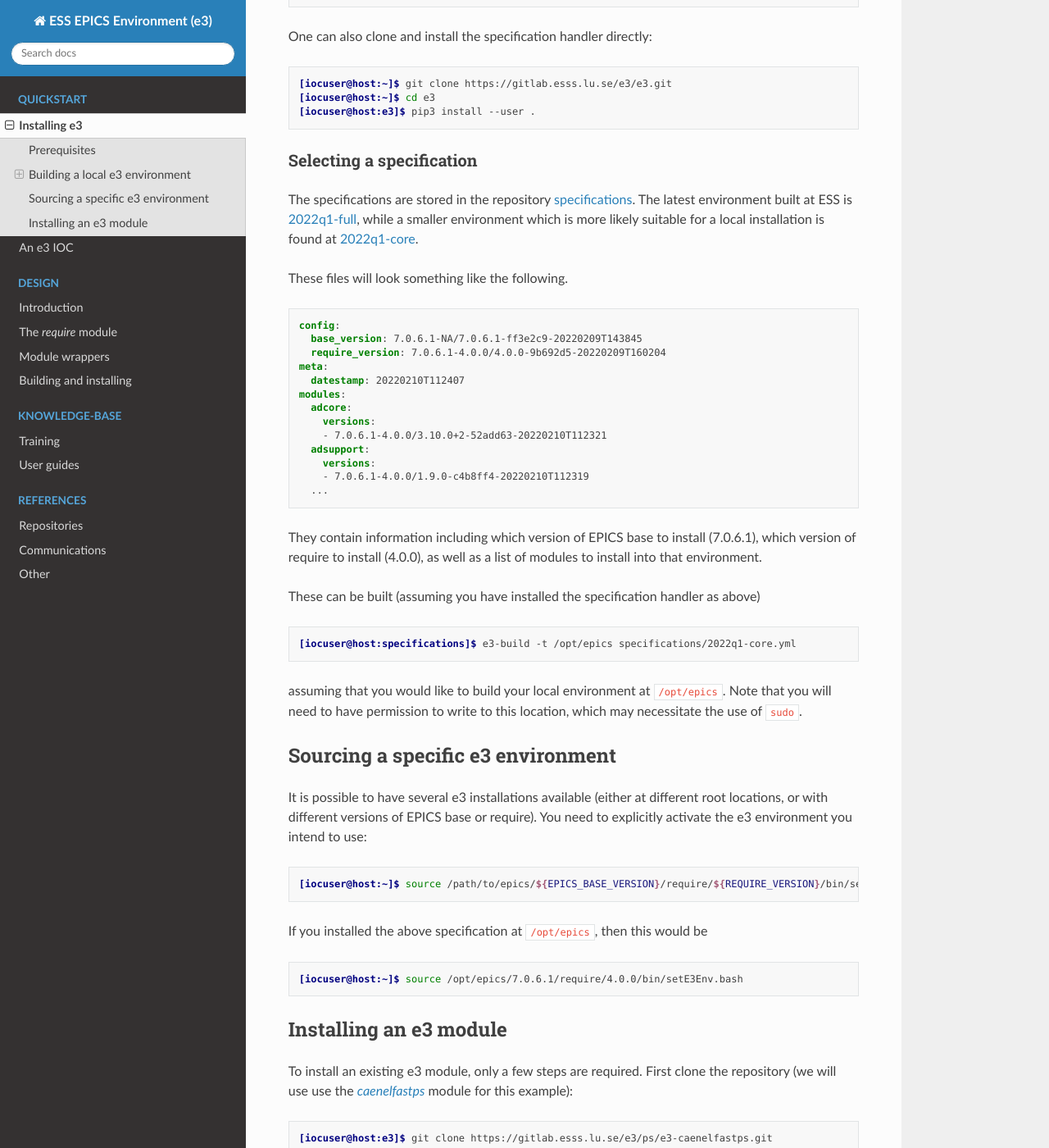
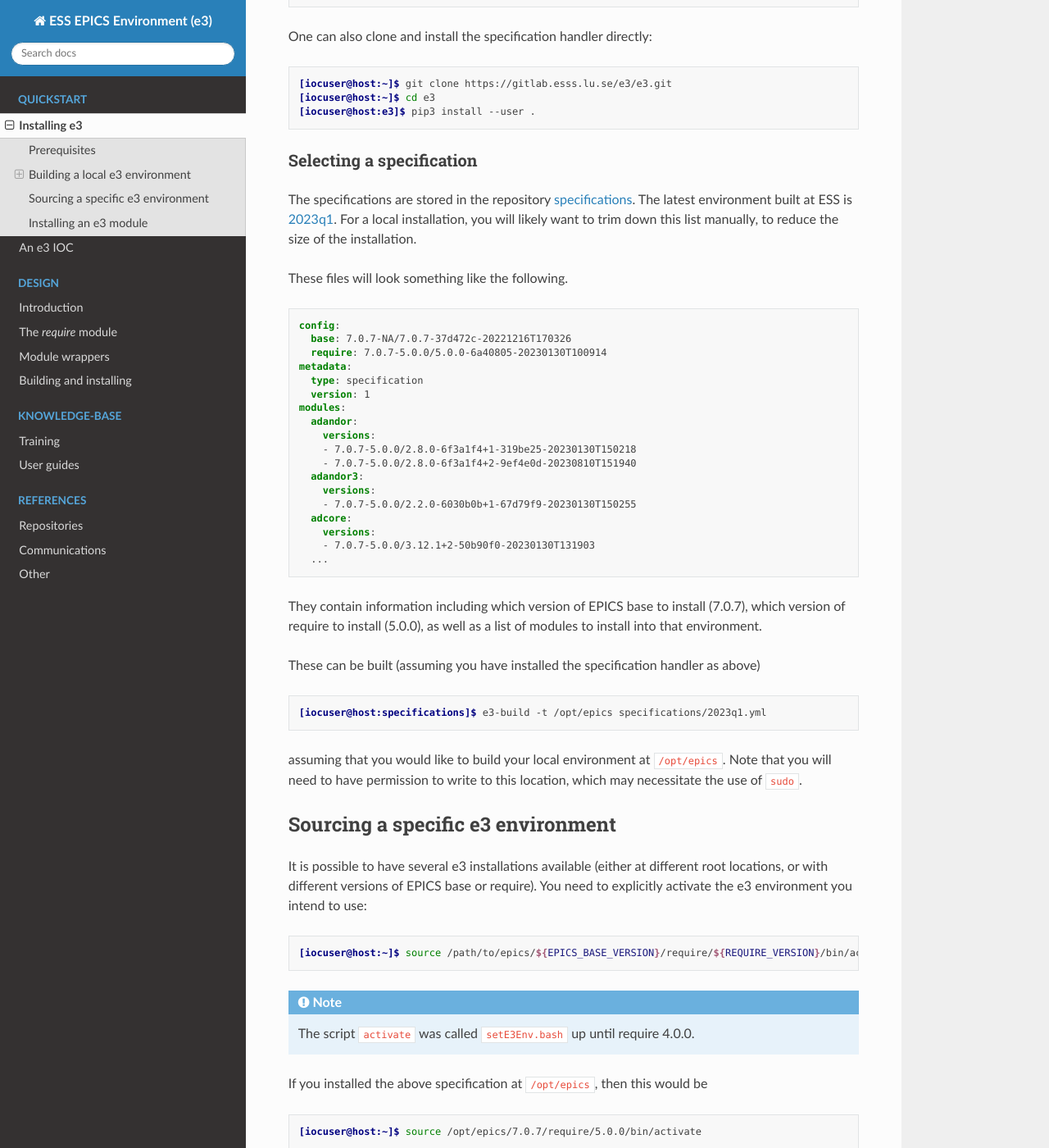
Before and after one commit to ttkorhonen/e3pages, a Sphinx documentation site: the page built from docs/quickstart/1_install.md, in a window 1280 px wide and 1400 px high, scrolled down 1032 px. Shown: the whole window at 82% size. Built offline with Sphinx 7.4.7 and the Read the Docs theme 2.0.0, drawn with Linux system fonts in a browser that asks for light colours; some of the changed text lies outside the part shown.

Commit message:
E3-1418: Fix links and use 2023q1
Some of the changes here are "cheats" - I merely updated the versions
of EPICS base and require in text strings instead of performing the
exercise and copying the output.

````diff
--- a/docs/quickstart/1_install.md
+++ b/docs/quickstart/1_install.md
@@ -2,7 +2,7 @@
 
 Building a core e3 installation using standard tools is relatively straightforward.
 To see which modules are included in such an installation, see the contents of
-[2022q1-core](https://gitlab.esss.lu.se/e3/specifications/-/blob/main/specifications/2022q1-core.yml);
+[2022q1](https://gitlab.esss.lu.se/e3/specifications/-/blob/main/specifications/2022q1.yml);
 more information will be provided below.
 
 ## Prerequisites
@@ -50,36 +50,41 @@ One can also clone and install the specification handler directly:
 ### Selecting a specification
 
 The specifications are stored in the repository [specifications](https://gitlab.esss.lu.se/e3/specifications).
-The latest environment built at ESS is [2022q1-full](https://gitlab.esss.lu.se/e3/specifications/-/blob/main/specifications/2022q1-full.yml),
-while a smaller environment which is more likely suitable for a local installation
-is found at [2022q1-core](https://gitlab.esss.lu.se/e3/specifications/-/blob/main/specifications/2022q1-core.yml).
+The latest environment built at ESS is [2023q1](https://gitlab.esss.lu.se/e3/specifications/-/blob/main/specifications/2023q1.yml).
+For a local installation, you will likely want to trim down this list manually,
+to reduce the size of the installation.
 
 These files will look something like the following.
 
 ```yaml
 config:
-  base_version: 7.0.6.1-NA/7.0.6.1-ff3e2c9-20220209T143845
-  require_version: 7.0.6.1-4.0.0/4.0.0-9b692d5-20220209T160204
-meta:
-  datestamp: 20220210T112407
+  base: 7.0.7-NA/7.0.7-37d472c-20221216T170326
+  require: 7.0.7-5.0.0/5.0.0-6a40805-20230130T100914
+metadata:
+  type: specification
+  version: 1
 modules:
+  adandor:
+    versions:
+    - 7.0.7-5.0.0/2.8.0-6f3a1f4+1-319be25-20230130T150218
+    - 7.0.7-5.0.0/2.8.0-6f3a1f4+2-9ef4e0d-20230810T151940
+  adandor3:
+    versions:
+    - 7.0.7-5.0.0/2.2.0-6030b0b+1-67d79f9-20230130T150255
   adcore:
     versions:
-    - 7.0.6.1-4.0.0/3.10.0+2-52add63-20220210T112321
-  adsupport:
-    versions:
-    - 7.0.6.1-4.0.0/1.9.0-c4b8ff4-20220210T112319
+    - 7.0.7-5.0.0/3.12.1+2-50b90f0-20230130T131903
   ...
 ```
 
-They contain information including which version of EPICS base to install (7.0.6.1),
-which version of require to install (4.0.0), as well as a list of modules to install
+They contain information including which version of EPICS base to install (7.0.7),
+which version of require to install (5.0.0), as well as a list of modules to install
 into that environment.
 
 These can be built (assuming you have installed the specification handler as above)
 
 ```console
-[iocuser@host:specifications]$ e3-build -t /opt/epics specifications/2022q1-core.yml
+[iocuser@host:specifications]$ e3-build -t /opt/epics specifications/2023q1.yml
 ```
 
 assuming that you would like to build your local environment at `/opt/epics`. Note
@@ -93,13 +98,17 @@ locations, or with different versions of EPICS base or require). You need to exp
 activate the e3 environment you intend to use:
 
 ```console
-[iocuser@host:~]$ source /path/to/epics/${EPICS_BASE_VERSION}/require/${REQUIRE_VERSION}/bin/setE3Env.bash
+[iocuser@host:~]$ source /path/to/epics/${EPICS_BASE_VERSION}/require/${REQUIRE_VERSION}/bin/activate
 ```
+
+:::{note}
+The script `activate` was called `setE3Env.bash` up until require 4.0.0.
+:::
 
 If you installed the above specification at `/opt/epics`, then this would be
 
 ```console
-[iocuser@host:~]$ source /opt/epics/7.0.6.1/require/4.0.0/bin/setE3Env.bash
+[iocuser@host:~]$ source /opt/epics/7.0.7/require/5.0.0/bin/activate
 ```
 
 ## Installing an e3 module
@@ -116,10 +125,10 @@ Next, modify `configure/RELEASE` to point towards the correct installation path.
 If you followed the above steps to install, it should look like the following:
 
 ```makefile
-EPICS_BASE:=/opt/epics/base-7.0.6.1
+EPICS_BASE:=/opt/epics/base-7.0.7
 
 E3_REQUIRE_NAME:=require
-E3_REQUIRE_VERSION:=4.0.0
+E3_REQUIRE_VERSION:=5.0.0
 
 # The definitions shown below can also be placed in an untracked RELEASE.local
 -include $(TOP)/../../RELEASE.local
@@ -128,7 +137,7 @@ E3_REQUIRE_VERSION:=4.0.0
 ```
 
 :::{note}
-Notice the change to `${EPICS_BASE}` from the default `/epics/base-7.0.6.1` to `/opt/epics/base-7.0.6.1`.
+Notice the change to `${EPICS_BASE}` from the default `/epics/base-7.0.7` to `/opt/epics/base-7.0.7`.
 :::
 
 Finally, we would run each of the make rules that clone the submodule, apply
@@ -144,7 +153,7 @@ finally install it:
 We should finally validate that everything is working as expected:
 
 ```console
-# this assumes you have sourced setenv or setE3Env.bash
+# this assumes you have sourced the environment
 [iocuser@host:e3-caenelfastps]$ iocsh -r caenelfastps
 ```
 
````
Also changed, not shown: docs/kb/training/workbook/1_installing_e3.md (+20 -22 lines), docs/kb/training/workbook/2_e3_ioc.md (+10 -10 lines), docs/kb/training/workbook/4_startup_scripts.md (+1 -1 lines), docs/kb/training/workbook/8_building_modules.md (+1 -1 lines).
